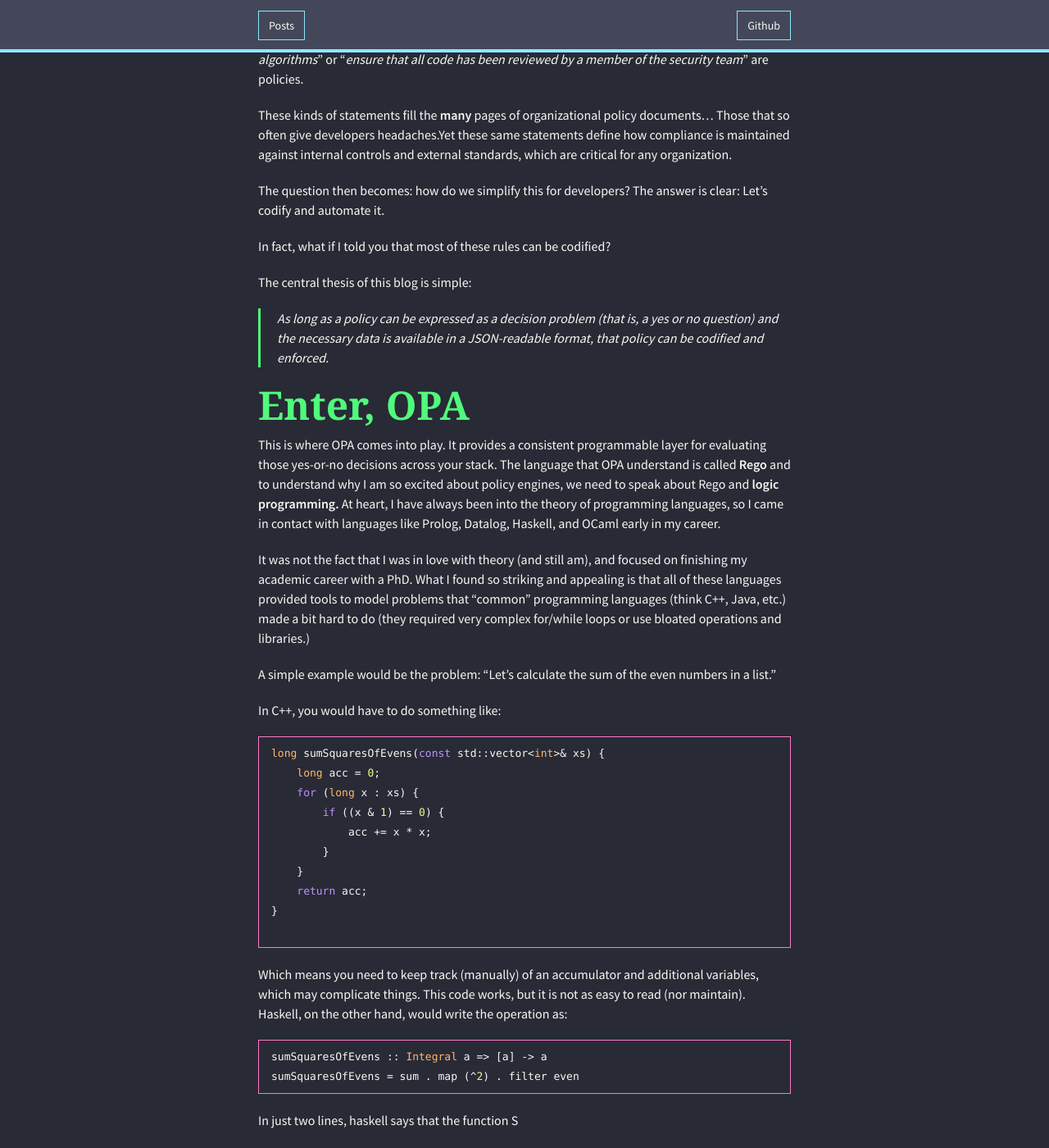
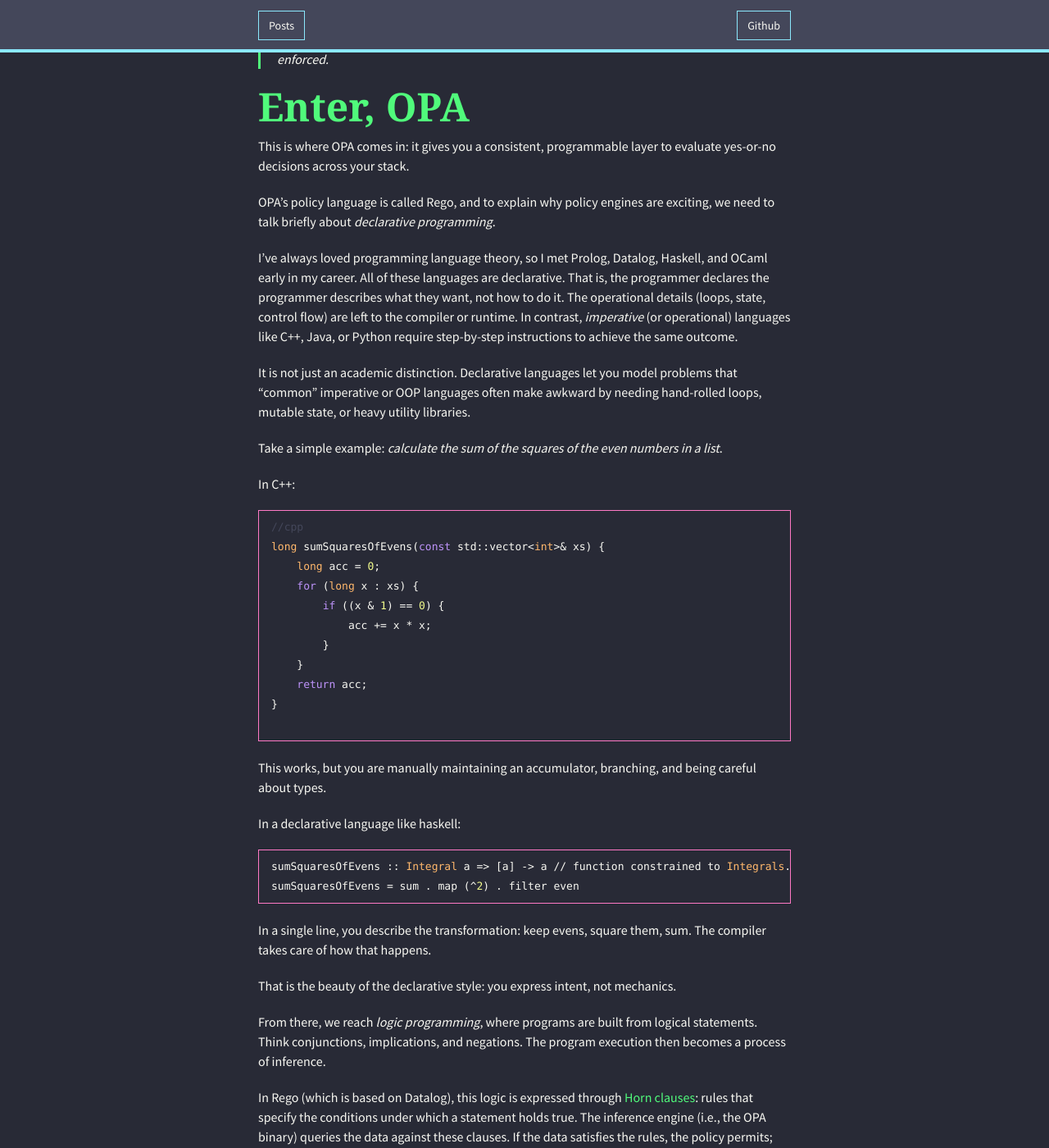
Before and after one commit to macagr/macagr.github.io, a Jekyll site: the page built from posts/opa.md, in a window 1280 px wide and 1400 px high, scrolled down 2291 px. Shown: the whole window at 82% size. Built offline with Jekyll 4.4.1, drawn with Linux system fonts in a browser that asks for light colours; nearby versions of some CDN libraries; some of the changed text lies outside the part shown.

Commit message:
adding stuff

````diff
--- a/posts/opa.md
+++ b/posts/opa.md
@@ -22,22 +22,9 @@
 Because ultimately, tools like OPA do not just help us write safer code, they also can help organizations to codify their own internal requirements, ensuring trust.
 
 
-- [What is a Policy, Really?](#policydef)
-- [Enter, OPA](#opa)
-
-
-	- [Server-Side Request Forgeries](#ssrf)
-	- [Server-Side Template Injections](#ssti)
-- [Targeting the IAM Role of a Fargate Container](#aws)
-	- [The Attack](#awsattack)
-	- [Mitigation](#awsmitigation)
-- [Targeting the Managed Identity of an Azure container](#azure)
-	- [The Attack](#azureattack)
-	- [Mitigation](#azuremitigation)
-- [Targeting the Service Identity of a Cloud Run Container](#gcp)
-	- [The Attack](#gcpattack)
-	- [Mitigation](#gcpmitigation)
-- [Running the Examples & Final Thoughts](#examples)
+- [What is a Policy, Really?](#what-is-a-policy-really)
+- [Enter, OPA](#enter-opa)
+- [From Logic to Policy: How OPA Evaluates Decisions](#from-logic-to-policy-how-opa-evaluates-decisions)
 
 # <a name="policydef"></a>What is a Policy, Really?
 
@@ -68,15 +55,21 @@
 
 # <a name="opa"></a>Enter, OPA
 
-This is where OPA comes into play. It provides a consistent programmable layer for evaluating those yes-or-no decisions across your stack. The language that OPA understand is called **Rego** and to understand why I am so excited about policy engines, we need to speak about Rego and **logic programming.** At heart, I have always been into the theory of programming languages, so I came in contact with languages like Prolog, Datalog, Haskell, and OCaml early in my career.
+This is where OPA comes in: it gives you a consistent, programmable layer to evaluate yes-or-no decisions across your stack.
 
-It was not the fact that I was in love with theory (and still am), and focused on finishing my academic career with a PhD. What I found so striking and appealing is that all of these languages provided tools to model problems that "common" programming languages (think C++, Java, etc.) made a bit hard to do (they required very complex for/while loops or use bloated operations and libraries.)
+OPA’s policy language is called Rego, and to explain why policy engines are exciting, we need to talk briefly about *declarative programming*.
 
-A simple example would be the problem: "Let's calculate the sum of the even numbers in a list."
+I’ve always loved programming language theory, so I met Prolog, Datalog, Haskell, and OCaml early in my career. All of these languages are declarative. That is, the programmer declares the programmer describes what they want, not how to do it. The operational details (loops, state, control flow) are left to the compiler or runtime. In contrast, *imperative* (or operational) languages like C++, Java, or Python require step-by-step instructions to achieve the same outcome.
 
-In C++, you would have to do something like:
+It is not just an academic distinction. Declarative languages let you model problems that “common” imperative or OOP languages often make awkward by needing hand-rolled loops, mutable state, or heavy utility libraries.
+
+Take a simple example: *calculate the sum of the squares of the even numbers in a list*.
+
+
+In C++:
 
 ```c++
+//cpp
 long sumSquaresOfEvens(const std::vector<int>& xs) {
     long acc = 0;
     for (long x : xs) {
@@ -89,11 +82,24 @@
 
 ```
 
-Which means you need to keep track (manually) of an accumulator and additional variables, which may complicate things. This code works, but it is not as easy to read (nor maintain). Haskell, on the other hand, would write the operation as:
+This works, but you are manually maintaining an accumulator, branching, and being careful about types.
+
+In a declarative language like haskell:
 
 ```haskell
-sumSquaresOfEvens :: Integral a => [a] -> a
+sumSquaresOfEvens :: Integral a => [a] -> a // function constrained to Integrals.
 sumSquaresOfEvens = sum . map (^2) . filter even
 ```
 
-In just two lines, haskell says that the function S
+In a single line, you describe the transformation: keep evens, square them, sum. The compiler takes care of how that happens.
+
+That is the beauty of the declarative style: you express intent, not mechanics.
+
+From there, we reach *logic programming*, where programs are built from logical statements. Think conjunctions, implications, and negations. The program execution then becomes a process of inference.
+
+In Rego (which is based on Datalog), this logic is expressed through [Horn clauses](https://en.wikipedia.org/wiki/Horn_clause): rules that specify the conditions under which a statement holds true. The inference engine (i.e., the OPA binary) queries the data against these clauses. If the data satisfies the rules, the policy permits; otherwise, it denies.
+
+My intent isn’t to go down the rabbit hole of programming paradigms, but if you’re curious about the internals of Rego regarding programming paradigm, [this Snyk blog post](https://snyk.io/articles/getting-started-with-practical-rego/) offers an excellent deep dive.
+
+
+# <a name="policyopa"></a>From Logic to Policy: How OPA Evaluates Decisions
````
